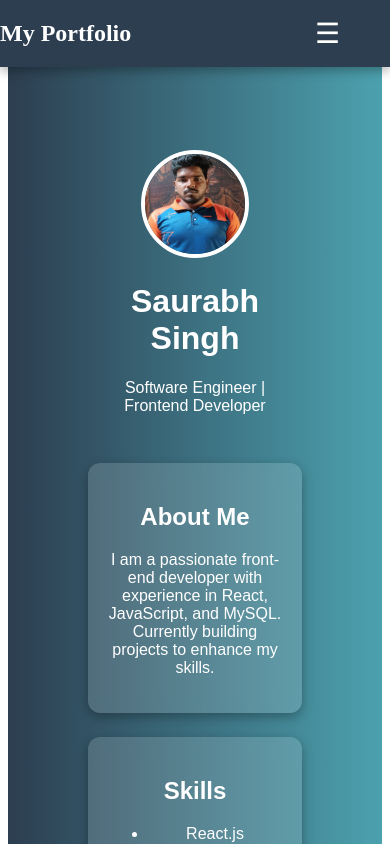
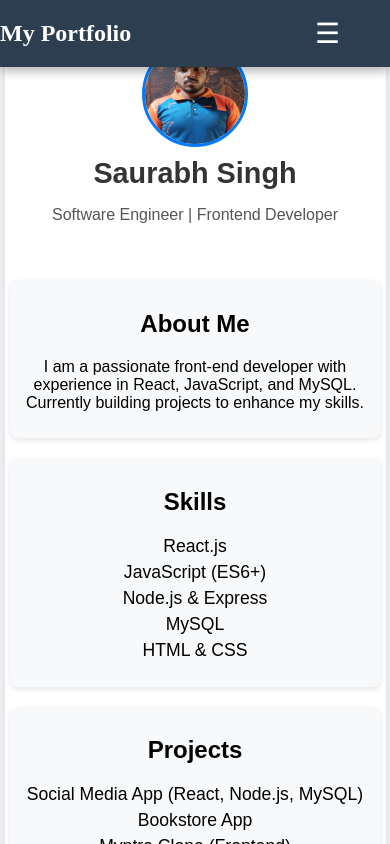
Before and after one commit to Saurabh63948/todo-app, a React (Vite) app: page / in a window 390 px wide. Shown: the top 844 px of the page. Built offline with nearby package versions, Linux system fonts and the light colour scheme; no server answers.

Commit message:
Updated navbar responsiveness and added padding adjustments

```diff
--- a/package.json
+++ b/package.json
@@ -15,7 +15,8 @@
     "bootstrap": "^5.3.3",
     "react": "^19.0.0",
     "react-dom": "^19.0.0",
-    "react-router-dom": "^7.4.1"
+    "react-router-dom": "^7.4.1",
+    "socket.io-client": "^4.8.1"
   },
   "devDependencies": {
     "@eslint/js": "^9.21.0",
--- a/src/App.jsx
+++ b/src/App.jsx
@@ -6,7 +6,7 @@ import TodoForm from "./components/todoForm/TodoForm";
 import TodoTable from "./components/todotable/TodoTable";
 import Welcome from "./components/wellCome/Wellcome";
 import TicTacToe from "./components/tictactoe/TicTacToe"
-
+import ChatBox from "./components/chatbox/Chatbox";
 const App = () => {
   const [todos, setTodos] = useState([]);
 
@@ -52,7 +52,10 @@ const App = () => {
             <TodoForm addTodo={addTodo} />
             <TodoTable todos={todos} onDelete={handleDelete} />
           </>} />
+
+
           <Route path="/game" element={<TicTacToe />} />
+          <Route path="/chat" element={<ChatBox />} />
         </Routes>
       </div>
     </Router>
--- /dev/null
+++ b/src/components/chatbox/ChatBox.module.css
@@ -0,0 +1,155 @@
+/* ✅ Chat Container */
+.chatContainer {
+  width: 100%;
+  max-width: 400px;
+  height: 500px;
+  display: flex;
+  flex-direction: column;
+  border-radius: 12px;
+  box-shadow: 0px 4px 15px rgba(0, 0, 0, 0.1);
+  overflow: hidden;
+  background: #ffffff;
+  position: absolute;
+  top: 55%;
+  left: 50%;
+  transform: translate(-50%, -50%);
+  transition: background 0.3s ease-in-out;
+}
+
+/* ✅ Dark Mode */
+.dark {
+  background: #1e1e1e;
+  color: white;
+}
+
+/* ✅ Page Background */
+body {
+  background: #f0f2f5;
+  display: flex;
+  align-items: center;
+  justify-content: center;
+  height: 100vh;
+  margin: 0;
+  transition: background 0.3s ease-in-out;
+}
+
+.dark-theme {
+  background: #121212;
+}
+
+/* ✅ Chat Header */
+.chatHeader {
+  background: #3498db;
+  color: white;
+  padding: 15px;
+  text-align: center;
+  font-size: 18px;
+  font-weight: bold;
+  display: flex;
+  justify-content: space-between;
+  align-items: center;
+  padding: 15px 20px;
+}
+
+/* ✅ Dark Mode Toggle Button */
+.themeToggle {
+  background: none;
+  border: none;
+  font-size: 22px;
+  cursor: pointer;
+  color: white;
+}
+
+/* ✅ Chat Messages */
+.chatMessages {
+  flex-grow: 1;
+  overflow-y: auto;
+  padding: 10px;
+  display: flex;
+  flex-direction: column;
+  gap: 8px;
+  background: #f9f9f9;
+}
+
+.dark .chatMessages {
+  background: #252525;
+}
+
+/* ✅ Messages */
+.message {
+  padding: 8px 12px;
+  border-radius: 8px;
+  max-width: 70%;
+  box-shadow: 2px 2px 5px rgba(0, 0, 0, 0.1);
+  font-size: 14px;
+}
+
+.myMessage {
+  background: #3498db;
+  color: white;
+  align-self: flex-end;
+}
+
+.otherMessage {
+  background: #e3f2fd;
+  color: black;
+  align-self: flex-start;
+}
+
+/* ✅ Sender's Name */
+.message strong {
+  color: white;
+}
+
+.otherMessage strong {
+  color: #2980b9;
+}
+
+/* ✅ Chat Input Container */
+.chatInputContainer {
+  display: flex;
+  padding: 10px;
+  background: white;
+  border-top: 1px solid #ccc;
+}
+
+.dark .chatInputContainer {
+  background: #2a2a2a;
+  border-top: 1px solid #555;
+}
+
+/* ✅ Input Field */
+.chatInput {
+  flex: 1;
+  padding: 10px;
+  border: 1px solid #ccc;
+  border-radius: 8px;
+  font-size: 14px;
+  outline: none;
+}
+
+.dark .chatInput {
+  background: #333;
+  color: white;
+  border: 1px solid #555;
+}
+
+/* ✅ Send Button */
+.sendButton {
+  background: #2980b9;
+  color: white;
+  border: none;
+  padding: 10px 15px;
+  border-radius: 8px;
+  margin-left: 5px;
+  cursor: pointer;
+  transition: 0.3s;
+}
+
+.sendButton:hover {
+  background: #1f618d;
+}
+
+.dark .sendButton {
+  background: #1e88e5;
+}
--- a/src/components/todoForm/TodoForm.module.css
+++ b/src/components/todoForm/TodoForm.module.css
@@ -1,17 +1,29 @@
-.formContainer {
-  display: flex;
+/* ✅ Main Form Container */
+.formContainer {    display: flex
+  ;
       flex-direction: column;
       align-items: center;
       background-color: #f8f9fa;
-  padding: 20px;
+      padding: 80px;
       border-radius: 10px;
       box-shadow: 0px 4px 8px rgba(0, 0, 0, 0.1);
-  width: 40%;
+      width: 51%;
       max-width: 500px;
-  margin: 100px auto; /* Centering */
+      margin: 100px auto;
+      margin-top: 193px;
   }
 
-/* ✅ Input Field Improvements */
+
+/* ✅ Form Title */
+.title {
+  font-size: 1.8rem;
+  font-weight: bold;
+  color: #333;
+  margin-bottom: 15px;
+  text-align: center;
+}
+
+/* ✅ Input Fields */
 .inputField {
   width: 90%;
   padding: 12px;
@@ -19,12 +31,13 @@
   border: 1px solid #ccc;
   border-radius: 5px;
   font-size: 16px;
-  transition: 0.3s ease-in-out;
+  transition: border-color 0.3s ease-in-out;
 }
 
 .inputField:focus {
   border-color: #007bff;
   outline: none;
+  box-shadow: 0 0 5px rgba(0, 123, 255, 0.3);
 }
 
 /* ✅ Button Styling */
@@ -38,11 +51,12 @@
   cursor: pointer;
   width: 100%;
   margin-top: 10px;
-  transition: 0.3s;
+  transition: background 0.3s ease-in-out, transform 0.2s ease;
 }
 
 .submitButton:hover {
   background-color: #0056b3;
+  transform: scale(1.05);
 }
 
 /* ✅ Responsive Design */
--- a/src/components/wellCome/Wellcome.jsx
+++ b/src/components/wellCome/Wellcome.jsx
@@ -1,14 +1,14 @@
 import React from "react";
-import styles from "./Wellcome.module.css"
+import styles from "./Wellcome.module.css";
 
 const Welcome = () => {
   return (
     <div className={styles.container}>
       <div className={styles.profile}>
-      <img  src="/1.png" alt="Profile" className={styles.profileImage} />
+        <img src="/1.png" alt="Profile" className={styles.profileImage} />
 
-        <h1>Saurabh Singh</h1>
-        <p>Software Engineer | Frontend Developer</p>
+        <h1 className={styles.name}>Saurabh Singh</h1>
+        <p className={styles.jobTitle}>Software Engineer | Frontend Developer</p>
       </div>
 
       <div className={styles.section}>
@@ -18,7 +18,7 @@ const Welcome = () => {
 
       <div className={styles.section}>
         <h2>Skills</h2>
-        <ul>
+        <ul className={styles.skillsList}>
           <li>React.js</li>
           <li>JavaScript (ES6+)</li>
           <li>Node.js & Express</li>
@@ -29,7 +29,7 @@ const Welcome = () => {
 
       <div className={styles.section}>
         <h2>Projects</h2>
-        <ul>
+        <ul className={styles.projectsList}>
           <li>Social Media App (React, Node.js, MySQL)</li>
           <li>Bookstore App</li>
           <li>Myntra Clone (Frontend)</li>
@@ -39,9 +39,9 @@ const Welcome = () => {
 
       <div className={styles.section}>
         <h2>Contact</h2>
-          <p>Email: <a href="mailto:saurabh123mahi@gmail.com">Email</a></p>
-         <p>LinkedIn: <a href="https://linkedin.com/in/singh-saurabh07" target="_blank" rel="noopener noreferrer">linkedin.</a></p>
-          <p>GitHub: <a href="https://github.com/Saurabh63948" target="_blank" rel="noopener noreferrer">github.com/Saurabh63948</a></p>
+        <p>Email: <a className={styles.link} href="mailto:saurabh123mahi@gmail.com">saurabh123mahi@gmail.com</a></p>
+        <p>LinkedIn: <a className={styles.link} href="https://linkedin.com/in/singh-saurabh07" target="_blank" rel="noopener noreferrer">LinkedIn</a></p>
+        <p>GitHub: <a className={styles.link} href="https://github.com/Saurabh63948" target="_blank" rel="noopener noreferrer">GitHub</a></p>
       </div>
     </div>
   );
--- a/src/components/wellCome/Wellcome.module.css
+++ b/src/components/wellCome/Wellcome.module.css
@@ -1,22 +1,26 @@
-/* ✅ Full Page Background */
+/* ✅ Main Container */
 .container {
-  background: linear-gradient(to right, #2c3e50, #4ca1af); /* Gradient Background */
-  min-height: 100vh;
+  max-width: 800px;
+  margin: 40px auto;
+  padding: 20px;
+  text-align: center;
+  background: #ffffff;
+  box-shadow: 0px 4px 10px rgba(0, 0, 0, 0.1);
+  border-radius: 10px;
+  font-family: Arial, sans-serif;
+  min-height: 100vh;  /* Ensures content is always visible */
+  display: flex;
+  flex-direction: column;
+  justify-content: center; /* Centers the content properly */
+  align-items: center;
+  margin-top: 750px;
+}
+
+/* ✅ Profile Section */
+.profile {
   display: flex;
   flex-direction: column;
   align-items: center;
-  justify-content: center;
-  color: white;
-  font-family: "Poppins", sans-serif;
-  padding: 20px;
-  margin-top: 60px;
-
-  text-align: center;
-}
-
-/* ✅ Profile Image Section */
-.profile {
-  text-align: center;
   margin-bottom: 20px;
 }
 
@@ -24,58 +28,87 @@
   width: 120px;
   height: 120px;
   border-radius: 50%;
-  border: 4px solid white;
-  transition: transform 0.3s ease-in-out; /* ✅ Hover effect ke liye */
+  border: 3px solid #007bff;
+  margin-bottom: 10px;
 }
 
-.profileImage:hover {
-  transform: scale(1.1);
+.name {
+  font-size: 2rem;
+  font-weight: bold;
+  margin: 0;
+  color: #333;
 }
 
-/* ✅ Section Styling */
-.section {
-  background: rgba(255, 255, 255, 0.15); /* Slightly Transparent Box */
-  padding: 20px;
-  border-radius: 12px;
-  width: 80%;
-  max-width: 500px;
-  text-align: center;
-  margin: 12px 0;
-  box-shadow: 0px 4px 12px rgba(0, 0, 0, 0.3);
-  backdrop-filter: blur(8px); /* ✅ Blur effect for modern glassmorphism look */
-  transition: transform 0.3s ease-in-out;
+.jobTitle {
+  font-size: 1.2rem;
+  color: #555;
 }
 
-/* ✅ Hover effect for Section */
-.section:hover {
-  transform: scale(1.05);
+/* ✅ Sections */
+.section {
+  width: 100%; /* Fix width for consistency */
+  margin-top: 20px;
+  padding: 15px;
+  background: #f8f9fa;
+  border-radius: 8px;
+  box-shadow: 0px 2px 5px rgba(0, 0, 0, 0.1);
 }
 
-/* ✅ Links Styling */
-a {
-  color: #f0f0f0;
+/* ✅ Lists */
+.skillsList, .projectsList {
+  list-style: none;
+  padding: 0;
+}
+
+.skillsList li, .projectsList li {
+  font-size: 1.1rem;
+  margin: 5px 0;
+}
+
+/* ✅ Links */
+.link {
+  color: #007bff;
   text-decoration: none;
   font-weight: bold;
-  transition: color 0.3s ease-in-out;
+  transition: 0.3s ease;
 }
 
-a:hover {
-  color: #ffcc00;
+.link:hover {
   text-decoration: underline;
+  color: #0056b3;
+}
+
+/* ✅ Fix Navbar Overlapping */
+nav {
+  position: fixed;
+  width: 100%;
+  top: 0;
+  left: 0;
+  z-index: 1000; /* Ensures navbar stays on top */
 }
 
 /* ✅ Responsive Design */
-@media (max-width: 600px) {
+@media (max-width: 768px) {
+  .container {
+    width: 90%;
+    padding: 15px;
+    margin-top: 356px;
+  }
+
   .profileImage {
     width: 100px;
     height: 100px;
   }
 
-  .section {
-    width: 90%;
+  .name {
+    font-size: 1.8rem;
   }
 
-  .container {
-    padding: 90px;
+  .jobTitle {
+    font-size: 1rem;
+  }
+
+  .section {
+    padding: 10px;
   }
 }
```
Also changed, not shown: src/components/chatbox/ChatBox.jsx (added, +84 -0 lines), src/components/tictactoe/TicTacToe.jsx (+31 -7 lines), src/components/tictactoe/TicTacToe.module.css (+37 -9 lines), src/components/todoForm/TodoForm.jsx (+11 -11 lines), src/components/navbar/Navbar.jsx (line endings or trailing spaces), src/components/navbar/Navbar.module.css (line endings or trailing spaces), 1 other file (tests, documents, lock files or other folders). Lines whose indentation alone changed are shown as unchanged.
